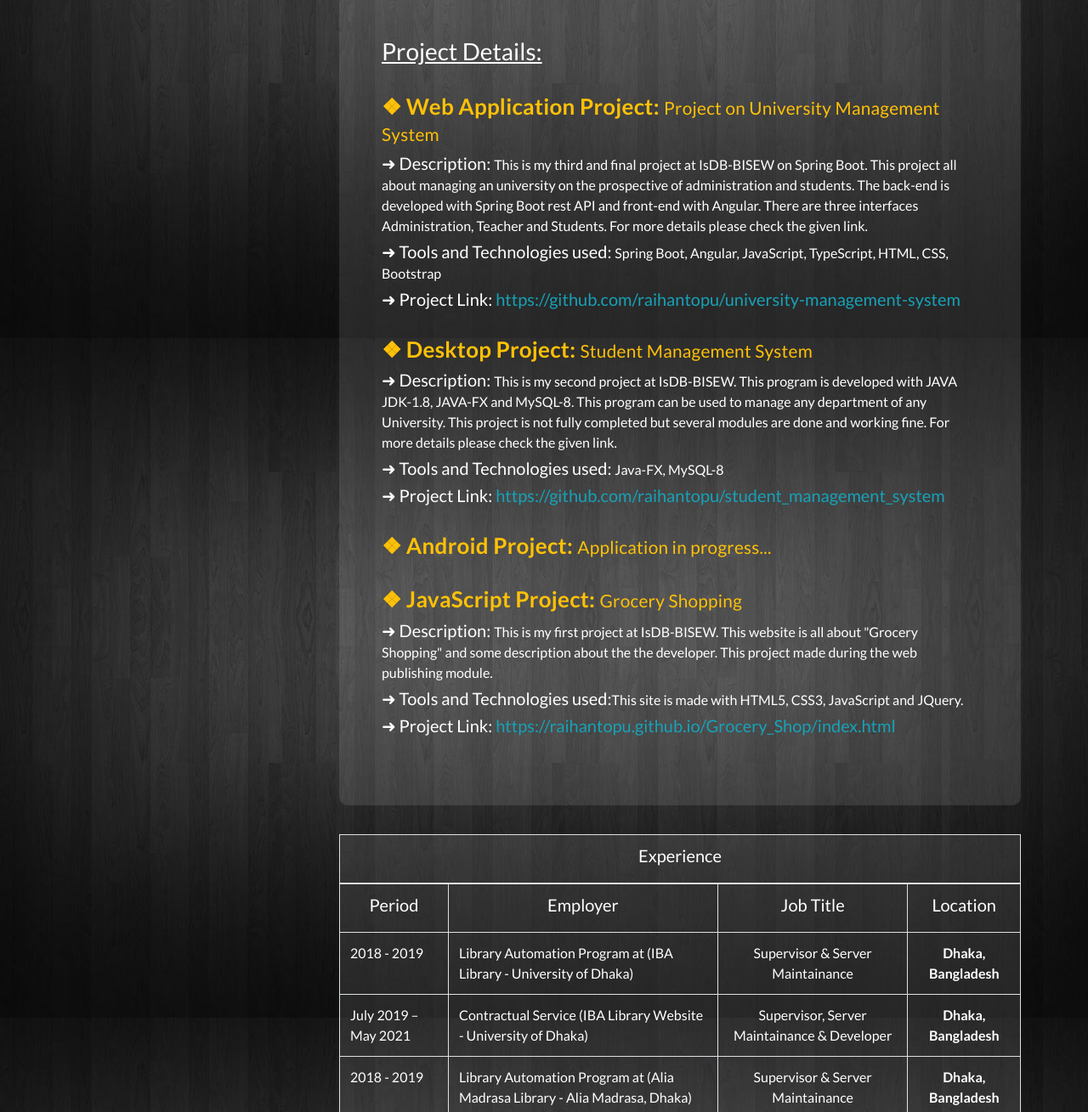
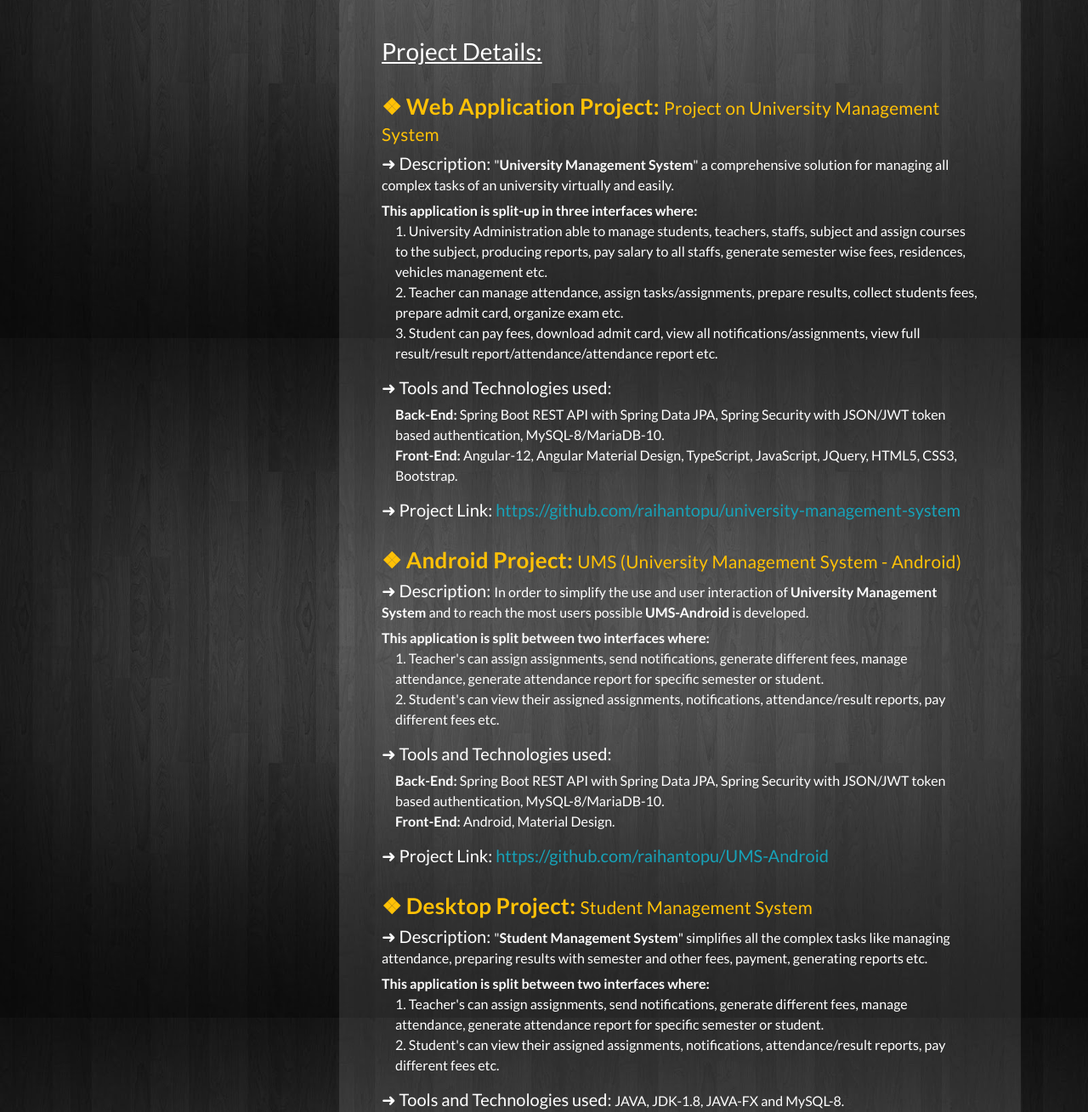
Before and after one commit to raihantopu/protfolio, a plain HTML site: page index.html in a window 1280 px wide. Shown: the part 2802-4111 px from the top of the page at 85% size. Drawn offline with Linux system fonts and the light colour scheme.

Commit message:
updating projects description and adding android links

```diff
--- a/index.html
+++ b/index.html
@@ -341,40 +341,75 @@
          <h3><u> Project Details: </u></h3><br>
          <h4 class="text-warning">&#10070; Web Application Project: <small>Project on University Management System</small>  </h4>
           <h5>&#10140; Description:
-            <small class="">This is my third and final project at IsDB-BISEW on Spring Boot.
-              This project all about managing an university on the prospective of administration and students.
-              The back-end is developed with Spring Boot rest API and front-end with Angular.
-              There are three interfaces Administration, Teacher and Students.
-              For more details please check the given link.
-              </small>
-            </h5>
-            <h5>&#10140; Tools and Technologies used: <small>Spring Boot, Angular, JavaScript, TypeScript, HTML, CSS, Bootstrap</small></h5>
+            <small class="">"<strong>University Management System</strong>" a comprehensive solution for managing all complex tasks of an university virtually and easily.
+            </small>
+          </h5>
+          <strong>This application is split-up in three interfaces where:</strong>
+          <div class="ml-3">
+            <p>1. University Administration able to manage students, teachers, staffs, subject and assign courses to the subject, producing reports, pay salary to all staffs, generate semester wise fees, residences, vehicles management etc.
+              <br>
+              2. Teacher can manage attendance, assign tasks/assignments, prepare results, collect students fees, prepare admit card, organize exam etc.
+              <br>
+              3. Student can pay fees, download admit card, view all notifications/assignments, view full result/result report/attendance/attendance report etc.
+            </p>
+          </div>
+          <h5>&#10140; Tools and Technologies used:</h5>
+          <div class="ml-3">
+            <p>
+              <strong>Back-End: </strong>Spring Boot REST API with Spring Data JPA, Spring Security with JSON/JWT token based authentication, MySQL-8/MariaDB-10.
+              <br>
+              <strong>Front-End: </strong>Angular-12, Angular Material Design, TypeScript, JavaScript, JQuery, HTML5, CSS3, Bootstrap.
+            </p>
+          </div>
           <h5>&#10140; Project Link:
             <a class="text-info" href="https://github.com/raihantopu/university-management-system" target="_blank">https://github.com/raihantopu/university-management-system</a>
           </h5> <br>
 
+          <h4 class="text-warning">&#10070; Android Project: <small>UMS (University Management System - Android)</small></h4>
+           <h5>&#10140; Description:
+            <small class="">
+                In order to simplify the use and user interaction of <strong>University Management System</strong> and to reach the most users possible  <strong>UMS-Android</strong> is developed.
+              </small>
+            </h5>
+            <strong>This application is split between two interfaces where:</strong>
+            <div class="ml-3">
+              <p>1. Teacher's can assign assignments, send notifications, generate different fees, manage attendance, generate attendance report for specific semester or student.
+                <br>
+                2. Student's can view their assigned assignments, notifications, attendance/result reports, pay different fees etc.</p>
+             </div>
+          <h5>&#10140; Tools and Technologies used:</h5>
+          <div class="ml-3">
+            <p>
+              <strong>Back-End: </strong>Spring Boot REST API with Spring Data JPA, Spring Security with JSON/JWT token based authentication, MySQL-8/MariaDB-10.
+              <br>
+              <strong>Front-End: </strong>Android, Material Design.
+            </p>
+          </div>
+          <h5>&#10140; Project Link:
+            <a class="text-info" href="https://github.com/raihantopu/UMS-Android" target="_blank">https://github.com/raihantopu/UMS-Android</a>
+          </h5> <br>
+
            <h4 class="text-warning">&#10070; Desktop Project: <small>Student Management System</small>  </h4>
            <h5>&#10140; Description:
-             <small class="">This is my second project at IsDB-BISEW. This program is developed with JAVA JDK-1.8, JAVA-FX and MySQL-8.
-               This program can be used to manage any department of any University.
-               This project is not fully completed but several modules are done and working fine.
-               For more details please check the given link.
-               </small>
-             </h5>
-             <h5>&#10140; Tools and Technologies used: <small>Java-FX, MySQL-8</small></h5>
+             <small class="">"<strong>Student Management System</strong>" simplifies all the complex tasks like managing attendance, preparing results with semester and other fees,
+               payment, generating reports etc.
+             </small>
+           </h5>
+           <strong>This application is split between two interfaces where:</strong>
+           <div class="ml-3">
+            <p>1. Teacher's can assign assignments, send notifications, generate different fees, manage attendance, generate attendance report for specific semester or student.
+              <br>
+              2. Student's can view their assigned assignments, notifications, attendance/result reports, pay different fees etc.</p>
+           </div>
+           <h5>&#10140; Tools and Technologies used: <small>JAVA, JDK-1.8, JAVA-FX and MySQL-8.</small></h5>
            <h5>&#10140; Project Link:
              <a class="text-info" href="https://github.com/raihantopu/student_management_system" target="_blank">https://github.com/raihantopu/student_management_system</a>
-           </h5> <br>
-
-
-           <h4 class="text-warning">&#10070; Android Project: <small>Application in progress...</small>  </h4>
+           </h5>
            <br>
-
 
            <h4 class="text-warning">&#10070; JavaScript Project: <small>Grocery Shopping</small>  </h4>
            <h5>&#10140; Description:
-             <small class="">This is my first project at IsDB-BISEW. This website is all about "Grocery Shopping" and some description about the the developer.
-               This project made during the web publishing module.
+             <small class="">"Grocery Shopping" is an online marketplace where customers can have a glance of all 'Food Related' products and buy those according to their needs.
                </small>
              </h5>
              <h5>&#10140; Tools and Technologies used:<small>This site is made with HTML5, CSS3, JavaScript and JQuery.</small></h5>
```
